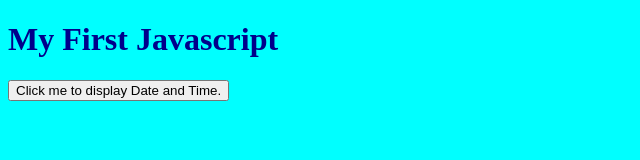
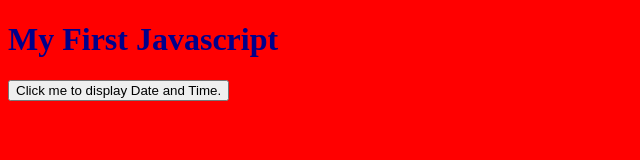
Before and after one commit to esvirtudazo/ESVirtudazo, a plain HTML site: page index.html in a window 1280 px wide. Shown: the whole page, without its empty margins (0-640 px from the left). Drawn offline with Linux system fonts and the light colour scheme.

Commit message:
JSStyle.css

```diff
--- a/JSStyle.css
+++ b/JSStyle.css
@@ -1,5 +1,5 @@
 body {
-  background-color: cyan;
+  background-color: red;
 }
 
 h1 {
```
